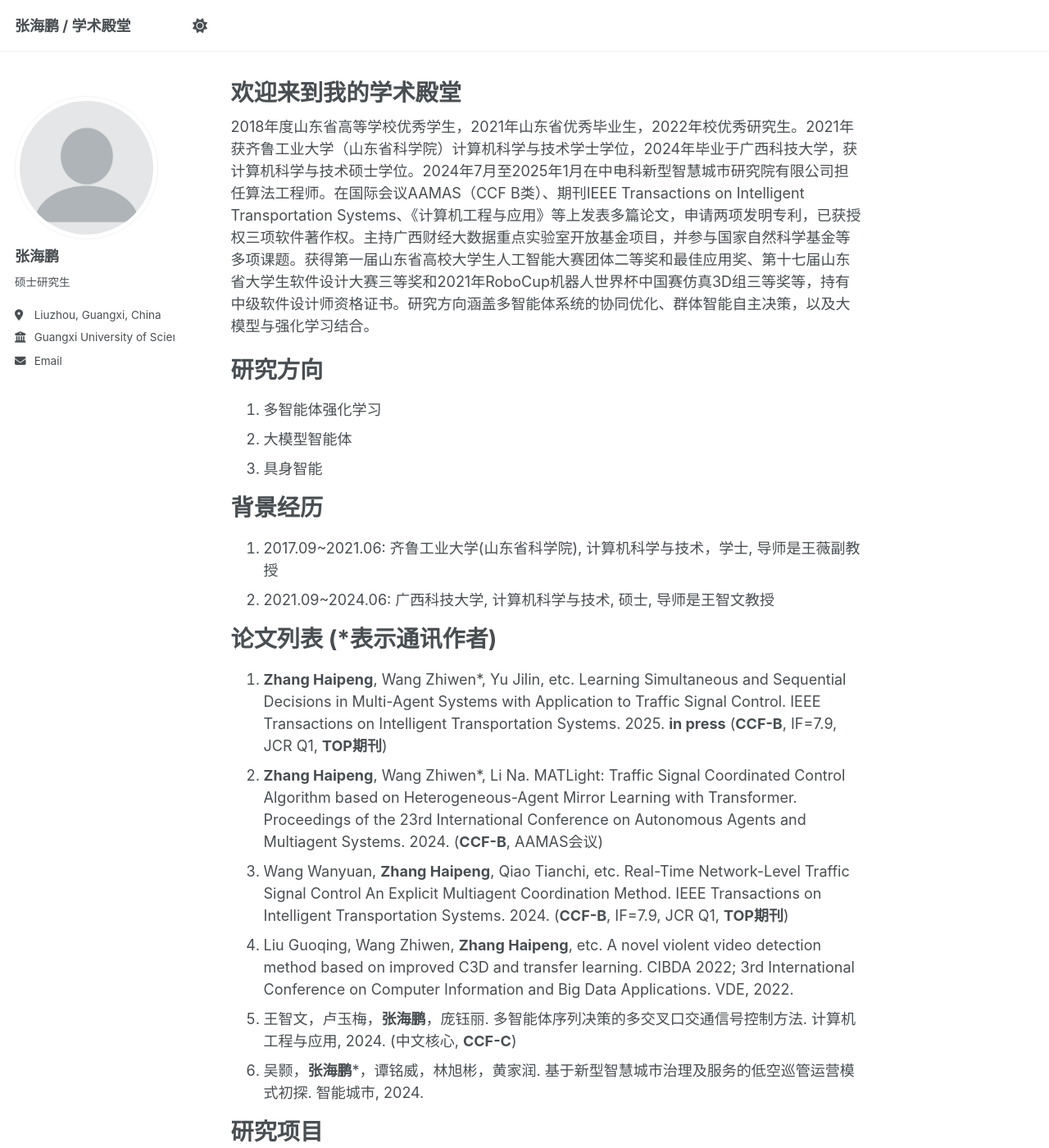
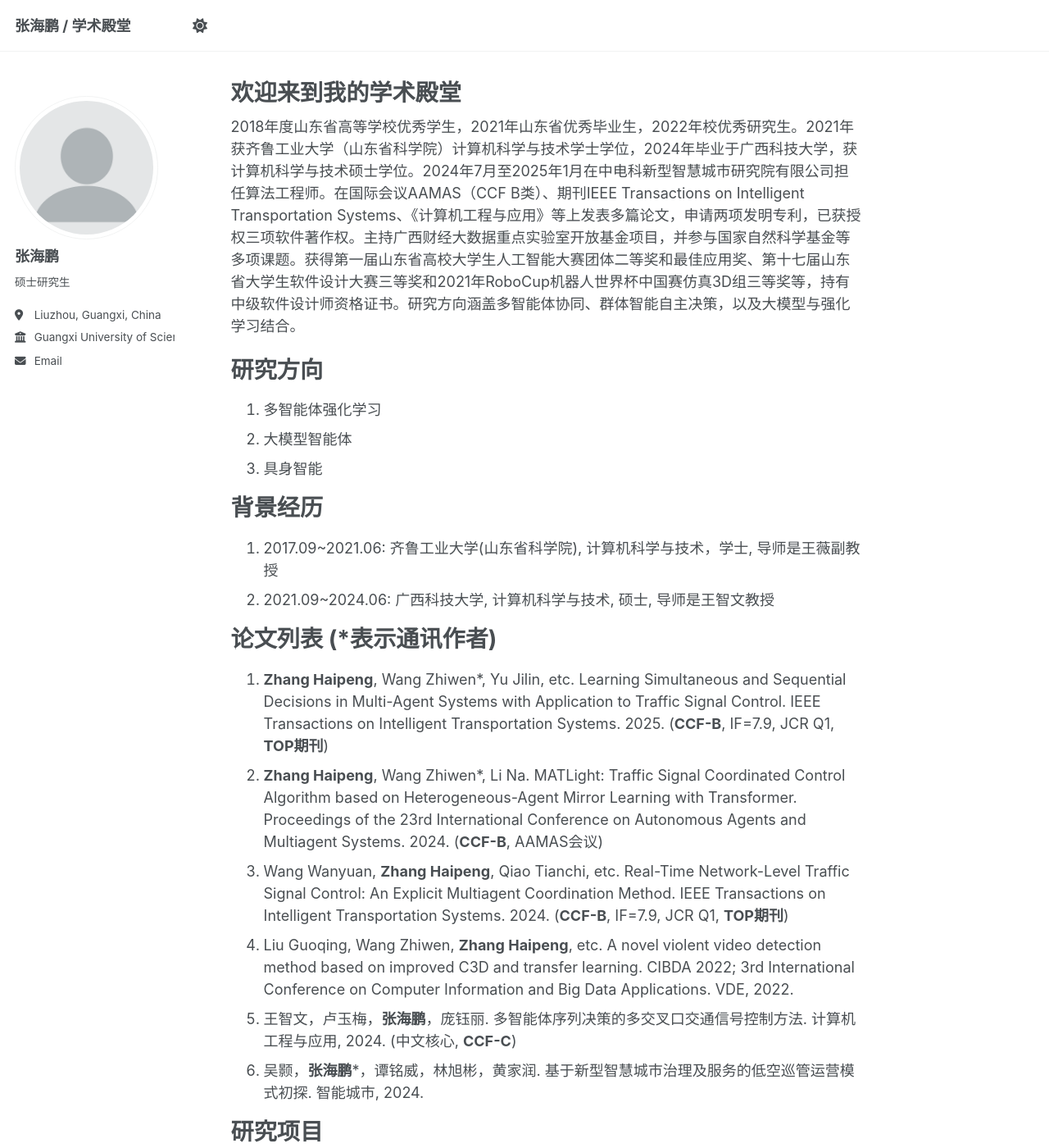
Before and after one commit to Harry-first/haipengzhang, a Jekyll site: the page built from _pages/about.md, in a window 1280 px wide and 1400 px high. Shown: the whole window at 82% size. Built offline with Jekyll 4.4.1, drawn with Linux system fonts in a browser that asks for light colours.

Commit message:
Update about.md

```diff
--- a/_pages/about.md
+++ b/_pages/about.md
@@ -7,7 +7,7 @@
   - /about.html
 ---
 
-2018年度山东省高等学校优秀学生，2021年山东省优秀毕业生，2022年校优秀研究生。2021年获齐鲁工业大学（山东省科学院）计算机科学与技术学士学位，2024年毕业于广西科技大学，获计算机科学与技术硕士学位。2024年7月至2025年1月在中电科新型智慧城市研究院有限公司担任算法工程师。在国际会议AAMAS（CCF B类）、期刊IEEE Transactions on Intelligent Transportation Systems、《计算机工程与应用》等上发表多篇论文，申请两项发明专利，已获授权三项软件著作权。主持广西财经大数据重点实验室开放基金项目，并参与国家自然科学基金等多项课题。获得第一届山东省高校大学生人工智能大赛团体二等奖和最佳应用奖、第十七届山东省大学生软件设计大赛三等奖和2021年RoboCup机器人世界杯中国赛仿真3D组三等奖等，持有中级软件设计师资格证书。研究方向涵盖多智能体系统的协同优化、群体智能自主决策，以及大模型与强化学习结合。
+2018年度山东省高等学校优秀学生，2021年山东省优秀毕业生，2022年校优秀研究生。2021年获齐鲁工业大学（山东省科学院）计算机科学与技术学士学位，2024年毕业于广西科技大学，获计算机科学与技术硕士学位。2024年7月至2025年1月在中电科新型智慧城市研究院有限公司担任算法工程师。在国际会议AAMAS（CCF B类）、期刊IEEE Transactions on Intelligent Transportation Systems、《计算机工程与应用》等上发表多篇论文，申请两项发明专利，已获授权三项软件著作权。主持广西财经大数据重点实验室开放基金项目，并参与国家自然科学基金等多项课题。获得第一届山东省高校大学生人工智能大赛团体二等奖和最佳应用奖、第十七届山东省大学生软件设计大赛三等奖和2021年RoboCup机器人世界杯中国赛仿真3D组三等奖等，持有中级软件设计师资格证书。研究方向涵盖多智能体协同、群体智能自主决策，以及大模型与强化学习结合。
 
 **研究方向**
 ======
@@ -22,9 +22,9 @@
 
 **论文列表** (*表示通讯作者)
 ======
-1. **Zhang Haipeng**, Wang Zhiwen*, Yu Jilin, etc. Learning Simultaneous and Sequential Decisions in Multi-Agent Systems with Application to Traffic Signal Control. IEEE Transactions on Intelligent Transportation Systems. 2025. **in press** (**CCF-B**, IF=7.9, JCR Q1, **TOP期刊**)
+1. **Zhang Haipeng**, Wang Zhiwen*, Yu Jilin, etc. Learning Simultaneous and Sequential Decisions in Multi-Agent Systems with Application to Traffic Signal Control. IEEE Transactions on Intelligent Transportation Systems. 2025. (**CCF-B**, IF=7.9, JCR Q1, **TOP期刊**)
 2. **Zhang Haipeng**, Wang Zhiwen*, Li Na. MATLight: Traffic Signal Coordinated Control Algorithm based on Heterogeneous-Agent Mirror Learning with Transformer. Proceedings of the 23rd International Conference on Autonomous Agents and Multiagent Systems. 2024. (**CCF-B**, AAMAS会议)
-3. Wang Wanyuan, **Zhang Haipeng**, Qiao Tianchi, etc. Real-Time Network-Level Traffic Signal Control An Explicit Multiagent Coordination Method. IEEE Transactions on Intelligent Transportation Systems. 2024. (**CCF-B**, IF=7.9, JCR Q1, **TOP期刊**)
+3. Wang Wanyuan, **Zhang Haipeng**, Qiao Tianchi, etc. Real-Time Network-Level Traffic Signal Control: An Explicit Multiagent Coordination Method. IEEE Transactions on Intelligent Transportation Systems. 2024. (**CCF-B**, IF=7.9, JCR Q1, **TOP期刊**)
 4. Liu Guoqing, Wang Zhiwen, **Zhang Haipeng**, etc. A novel violent video detection method based on improved C3D and transfer learning. CIBDA 2022; 3rd International Conference on Computer Information and Big Data Applications. VDE, 2022.
 5. 王智文，卢玉梅，**张海鹏**，庞钰丽. 多智能体序列决策的多交叉口交通信号控制方法. 计算机工程与应用, 2024. (中文核心, **CCF-C**)
 6. 吴颢，**张海鹏***，谭铭威，林旭彬，黄家润. 基于新型智慧城市治理及服务的低空巡管运营模式初探. 智能城市, 2024.
```
